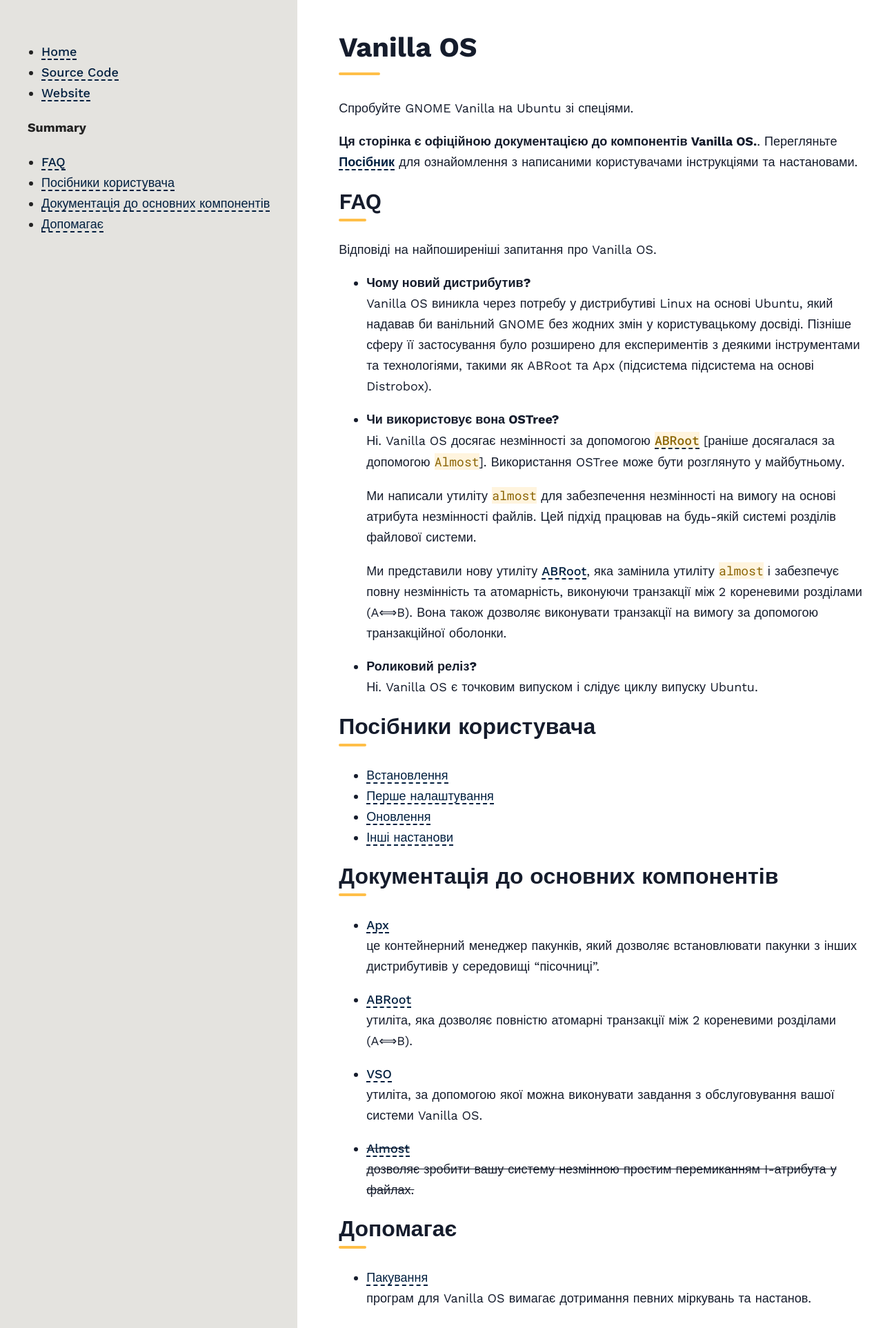
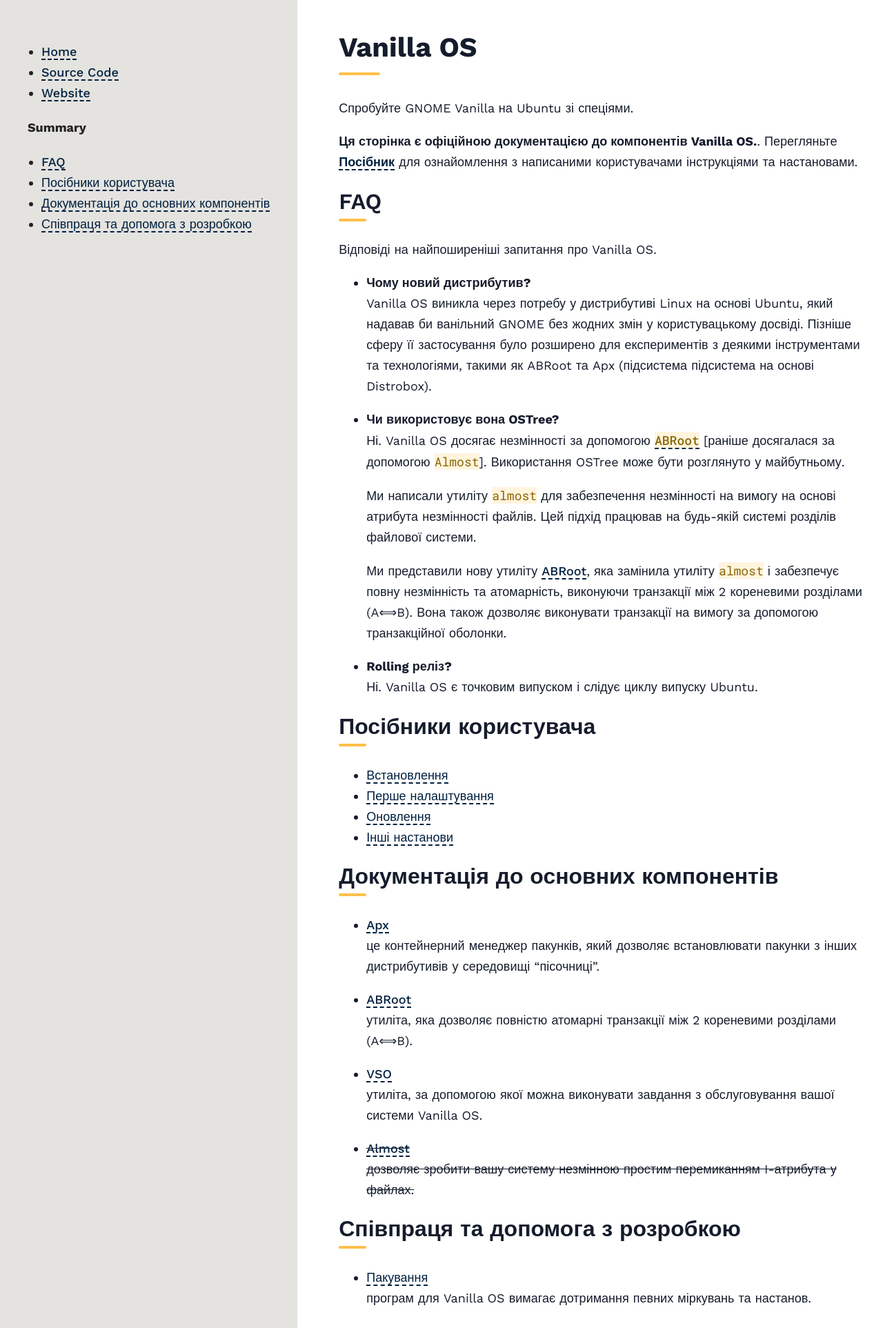
Before and after one commit to Vanilla-OS/documentation, a Jekyll site: the page built from index.uk.md, in a window 1280 px wide. Shown: the whole page at 69% size. Built offline with Jekyll 4.4.1, drawn with Linux system fonts in a browser that asks for light colours.

Commit message:
Meaning fixed in Ukrainian

```diff
--- a/index.uk.md
+++ b/index.uk.md
@@ -30,7 +30,7 @@ description: Дізнайтеся, як користуватися Vanilla OS т
 
   Ми представили нову утиліту [ABRoot](https://github.com/Vanilla-OS/ABRoot), яка замінила утиліту `almost` і забезпечує повну незмінність та атомарність, виконуючи транзакції між 2 кореневими розділами (A⟺B). Вона також дозволяє виконувати транзакції на вимогу за допомогою транзакційної оболонки.
 
-- **Роликовий реліз?**\
+- **Rolling реліз?**\
   Ні. Vanilla OS є точковим випуском і слідує циклу випуску Ubuntu.
 
 ## Посібники користувача
@@ -54,7 +54,7 @@ description: Дізнайтеся, як користуватися Vanilla OS т
 - ~~**[Almost](/docs/almost)**~~\
   ~~дозволяє зробити вашу систему незмінною простим перемиканням I-атрибута у файлах.~~
 
-## Допомагає
+## Співпраця та допомога з розробкою
 
 - **[Пакування](/docs/packaging)**\
   програм для Vanilla OS вимагає дотримання певних міркувань та настанов.
```
